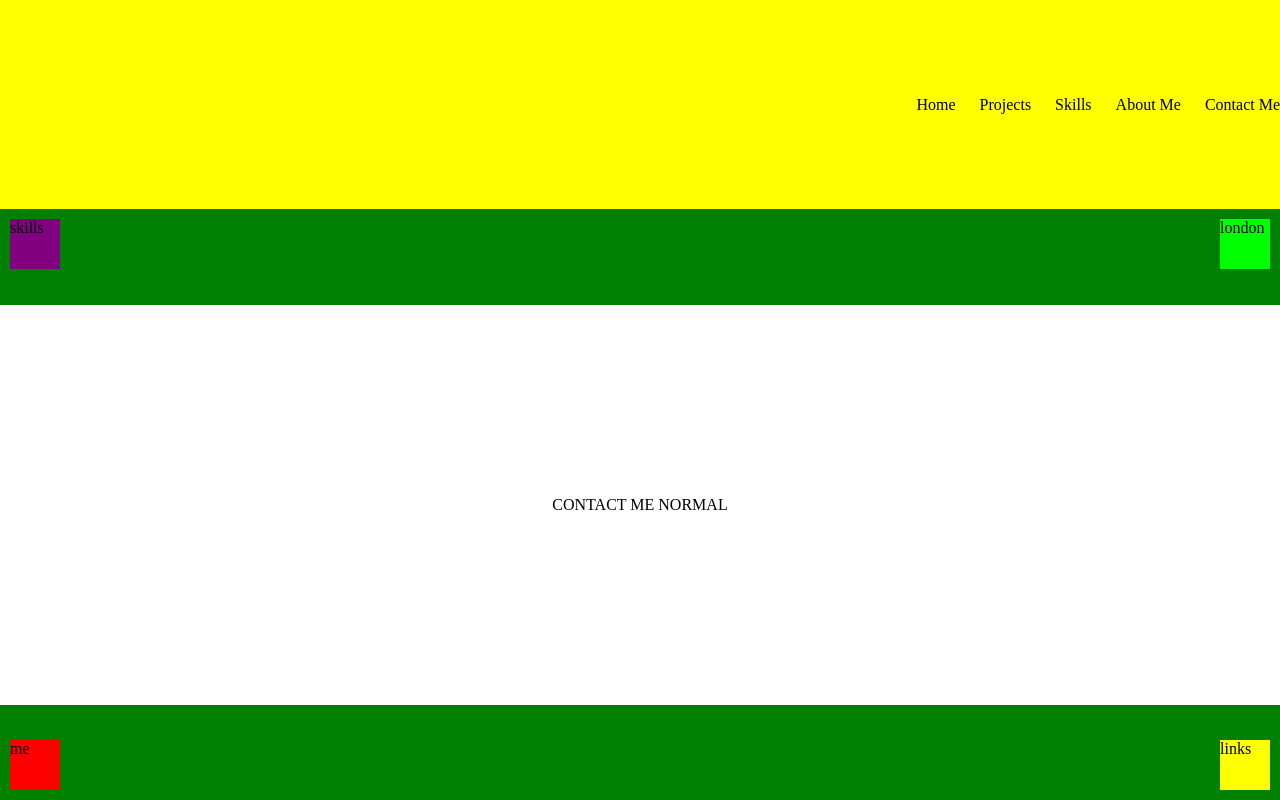
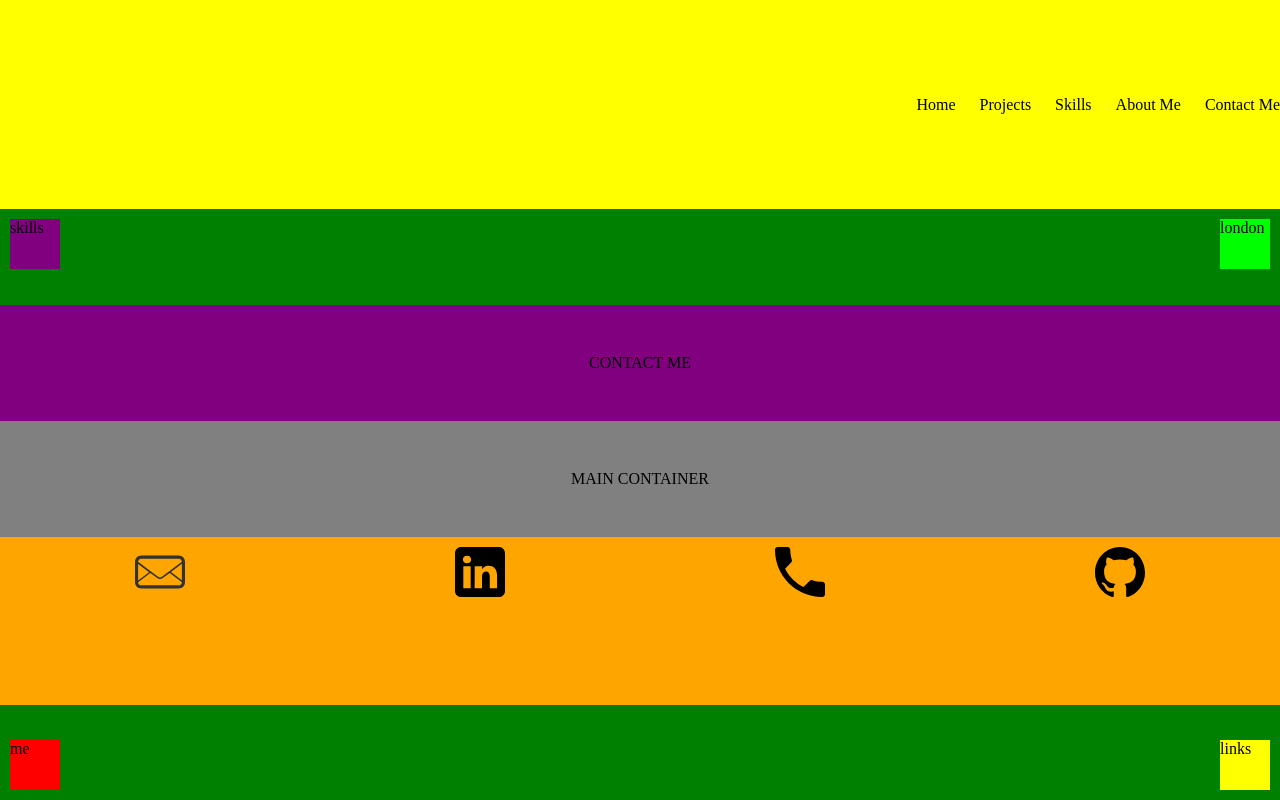
Before and after one commit to aiacuone/portfolio-v3, a Next.js app: page /contactMe in a window 1280 px wide. Built offline with nearby package versions, Linux system fonts and the light colour scheme.

Commit message:
layout for about me normal complete

```diff
--- a/pages/contactMe.js
+++ b/pages/contactMe.js
@@ -25,21 +25,54 @@ export default function contactMe() {
         height: '400px',
         width: '400px',
         background: 'white',
+        display: 'grid',
+        gridTemplateRows: 'auto 1fr auto',
+        gridTemplateColumns: '100%',
+      },
+      mainContainer: { gridArea: '2/1/3/2', background: 'grey' },
+      buttonContainer: {
+        gridArea: '3/1/4/2',
+        background: 'orange',
+        padding: '10px 0',
+      },
+      header: {
+        gridArea: '1/1/2/2',
+        background: 'purple',
       },
     })
     const classes = useStyles()
+
+    const buttons = contactsArr.map((item) => {
+      const { image } = contactsObj[item]
+      return <Image src={image} layout="fixed" height={50} width={50} />
+    })
     return (
       <Grid
         container
         justifyContent="center"
         alignItems="center"
         className={classes.root}>
-        <Grid
-          container
-          className={classes.container}
-          justifyContent="center"
-          alignItems="center">
-          CONTACT ME NORMAL
+        <Grid container className={classes.container}>
+          <Grid
+            container
+            className={classes.header}
+            justifyContent="center"
+            alignItems="center">
+            CONTACT ME
+          </Grid>
+          <Grid
+            container
+            className={classes.mainContainer}
+            justifyContent="center"
+            alignItems="center">
+            MAIN CONTAINER
+          </Grid>
+          <Grid
+            container
+            className={classes.buttonContainer}
+            justifyContent="space-around">
+            {buttons}
+          </Grid>
         </Grid>
       </Grid>
     )
```
